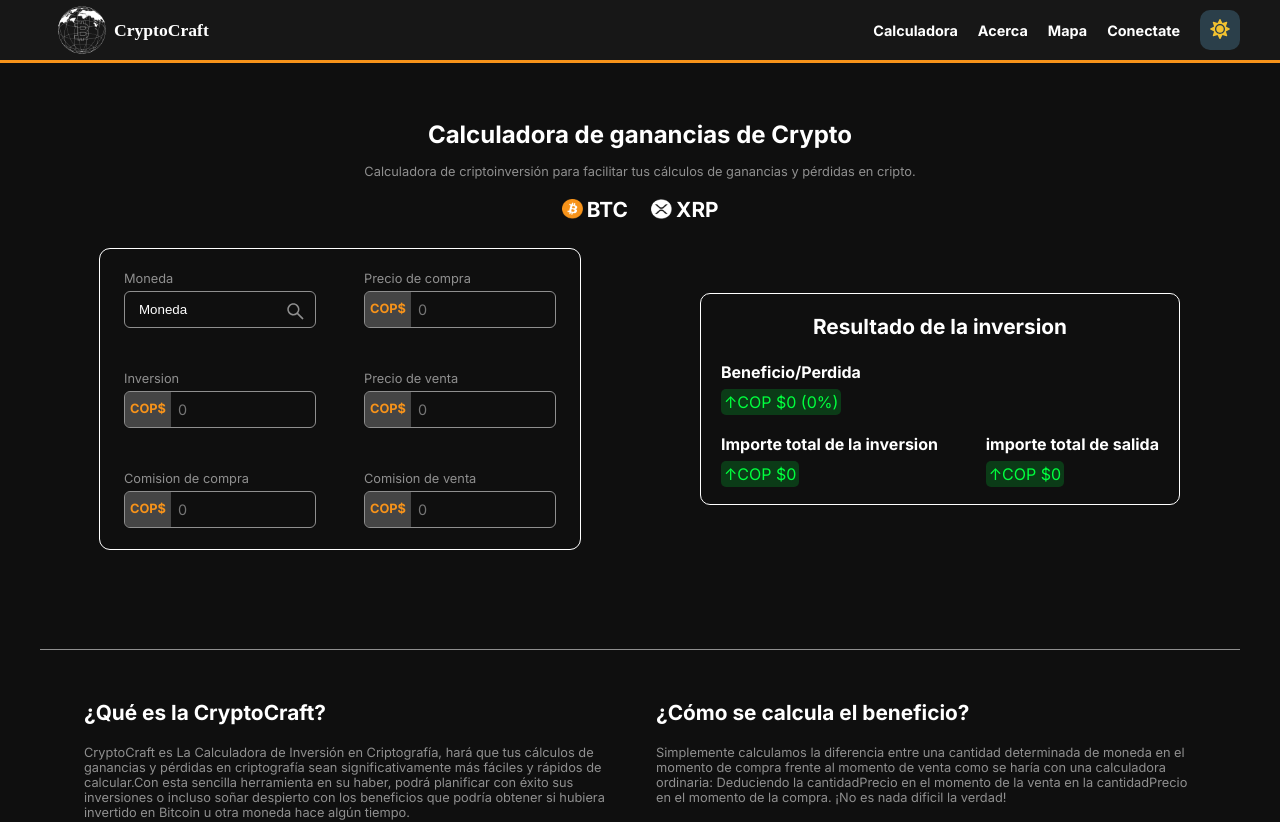
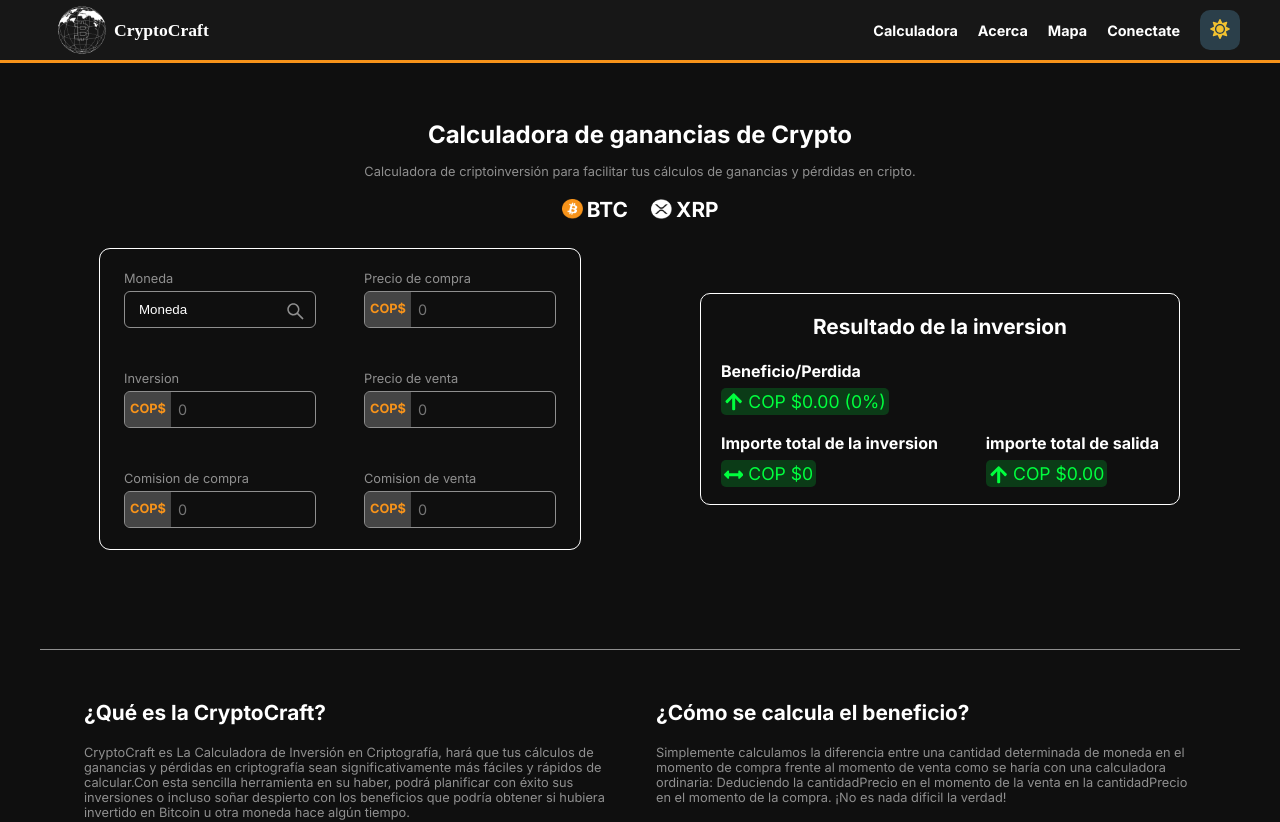
Before and after one commit to migulCode/CryptoCraft, a React (Vite) app: page / in a window 1280 px wide. Shown: the top 822 px of the page. Built offline with nearby package versions, Linux system fonts and the light colour scheme; a web font is replaced by a local one.

Commit message:
adding styles if profits are positive or negative

```diff
--- a/package.json
+++ b/package.json
@@ -15,7 +15,8 @@
     "react": "^18.2.0",
     "react-dom": "^18.2.0",
     "react-icons": "^4.11.0",
-    "react-scroll": "^1.8.9"
+    "react-scroll": "^1.8.9",
+    "react-select": "^5.7.7"
   },
   "devDependencies": {
     "@types/react": "^18.2.15",
--- a/src/components/BoxResult.jsx
+++ b/src/components/BoxResult.jsx
@@ -1,32 +1,35 @@
 import React from 'react'
 import { convertValues, calculateLostProfits, totalDepartureAmount } from '../logic/loigc'
+import { FaArrowsAltH, FaArrowUp, FaArrowDown } from 'react-icons/fa'
 
 export const BoxResult = ({ calculatorValues }) => {
   const profitOrLoss = calculateLostProfits(calculatorValues)
   const totalInvestmentAmount = convertValues(calculatorValues)
   const totalOutputAmount = totalDepartureAmount(calculatorValues)
 
+  const isProfit = profitOrLoss >= 0
+
+  const profitStyle = isProfit ? { '': '' } : { '--amount-up': '#ff4d4d', '--amount-background-up': '#ff353533' }
+
   return (
     <div className='boxResult'>
       <div className='boxField'>
         <h1>Resultado de la inversion</h1>
-        <div className=''>
+        <div style={profitStyle}>
           <h3>Beneficio/Perdida</h3>
-          <span>↑COP ${profitOrLoss} (0%) </span>
+          <span> {isProfit ? <FaArrowUp className='iconResult' /> : <FaArrowDown className='iconResult' />} COP ${profitOrLoss.toLocaleString('co-CO', { minimumFractionDigits: 2 })} (0%) </span>
         </div>
         <div className='boxAmount'>
           <div>
             <h3>Importe total de la inversion</h3>
-            <span>↑COP ${totalInvestmentAmount}</span>
+            <span> <FaArrowsAltH className='iconResult' /> COP ${totalInvestmentAmount}</span>
           </div>
-          <div>
+          <div style={profitStyle}>
             <h3>importe total de salida</h3>
-            <span>↑COP ${totalOutputAmount} </span>
+            <span> {isProfit ? <FaArrowUp className='iconResult' /> : <FaArrowDown className='iconResult' />} COP ${totalOutputAmount.toLocaleString('co-CO', { minimumFractionDigits: 2 })} </span>
           </div>
         </div>
       </div>
     </div>
   )
 }
-
-// Pendiente a cambio
--- a/src/logic/loigc.js
+++ b/src/logic/loigc.js
@@ -22,7 +22,7 @@ function calculateLostProfits (value) {
   const totalPaid = totalCoins * precioCompra
   const totalSale = totalCoins * precioVenta
 
-  return (totalSale - totalPaid - comisionValue).toLocaleString('co-CO', { minimumFractionDigits: 2 })
+  return (totalSale - totalPaid - comisionValue)
 }
 
 function totalDepartureAmount (value) {
@@ -45,7 +45,7 @@ function totalDepartureAmount (value) {
   const totalPaid = totalCoins * precioCompra
   const totalSale = totalCoins * precioVenta
 
-  return (((totalSale - totalPaid) - comisionValue) + newValueInversion).toLocaleString('co-CO', { minimumFractionDigits: 2 })
+  return (((totalSale - totalPaid) - comisionValue) + newValueInversion)
 }
 
 export { convertValues, calculateLostProfits, totalDepartureAmount }
--- a/src/styles/app.css
+++ b/src/styles/app.css
@@ -230,6 +230,7 @@ main {
     font-size: var(--size-p);
 }
 
+
 .boxInput {
     display: flex;
     justify-content: space-between;
@@ -246,12 +247,12 @@ main {
 .select {
     background-color: transparent;
     color: var(--border-color);
-    -webkit-appearance: button;
+	appearance: none;
+	-webkit-appearance: none;
+	-moz-appearance: none;
     border: none;
     outline: none;
-    appearance: none;
     text-indent: 1px;
-    text-overflow: '';
     padding-left: 13px;
 }
 
@@ -260,7 +261,7 @@ main {
     color: var(--border-color);
     font-size: 1.1em;
     width: 300px;
-    border-radius: 0;
+    height: 100px;
     border: none;
 }
 
@@ -333,6 +334,12 @@ main {
     border-radius: 5px;
     color: var(--amount-up);
     background-color: var(--amount-background-up);
+    font-size: 1.1em;
+}
+
+.iconResult{
+    vertical-align: bottom;
+    font-size: 1.1em;
 }
 
 .boxAmount {
```
Also changed, not shown: 1 other file (tests, documents, lock files or other folders).
